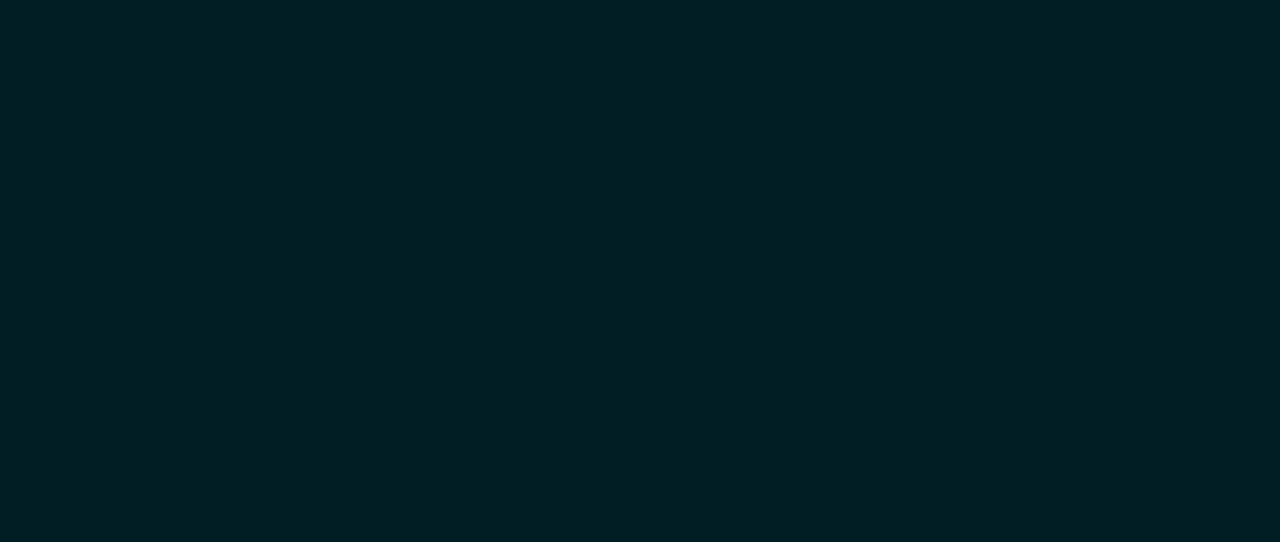
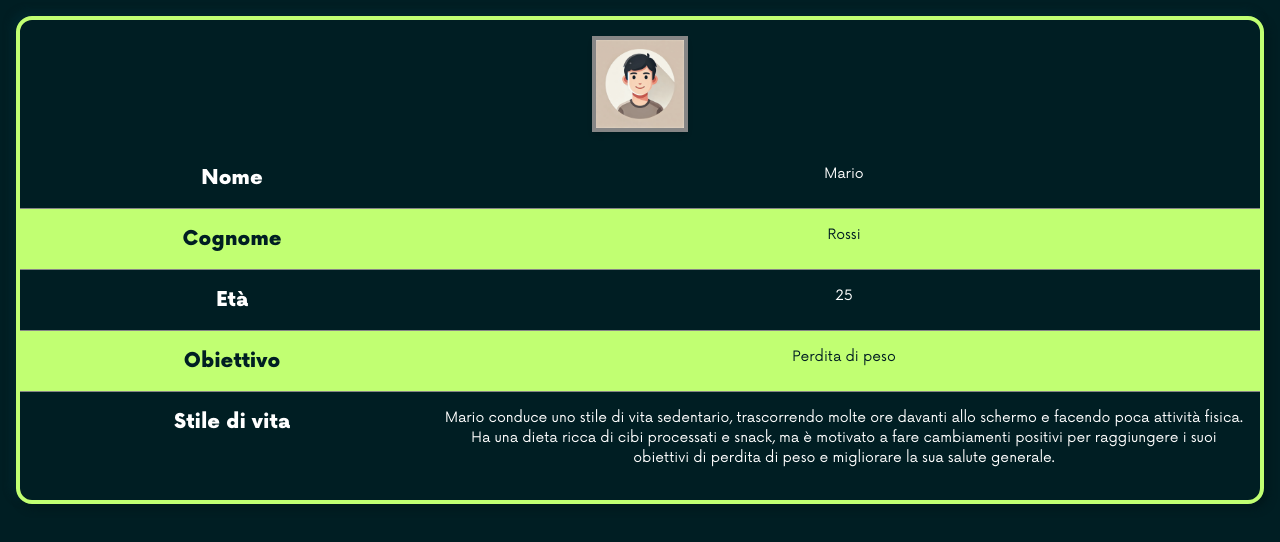
Before and after one commit to develhope/FS28-Team2-Project4, a React (Vite) app in the folder stayfit-app/: page /cardcliente in a window 1280 px wide. Before the commit this address had no page. Shown: the top 542 px of the page. Built offline with nearby package versions, Linux system fonts and the light colour scheme.

Commit message:
added CardCliente component

```diff
--- a/stayfit-app/src/App.jsx
+++ b/stayfit-app/src/App.jsx
@@ -1,7 +1,7 @@
 import { BrowserRouter as Router, Route, Routes } from 'react-router-dom';
 import Alimentazione from './MyComponents/Alimentazione';
-import Esercizio from './MyComponents/Esercizio';
 import './App.css';
+import { CardCliente } from './MyComponents/LandingPage/CardCliente';
 
 const App = () => {
   return (
@@ -9,7 +9,7 @@ const App = () => {
       <div className="container mx-auto p-4">
         <Routes>
           <Route path="/" element={<Alimentazione />} />
-          <Route path="/esercizio" element={<Esercizio />} />
+          <Route path="/cardcliente" element={<CardCliente />} />
         </Routes>
       </div>
     </Router>
--- /dev/null
+++ b/stayfit-app/src/MyComponents/LandingPage/CardCliente.jsx
@@ -0,0 +1,43 @@
+export function CardCliente() {
+    return (
+        <div className="flow-root rounded-2xl border-x-4 border-y-4 border-secondary-green py-4 shadow-[4px_4px_8px_#01181B,-4px_-4px_8px_#01282F]">
+            {/* Foto del Cliente */}
+            <div className="flex justify-center mb-4">
+                <img
+                    className="w-24 h-24 border-4 border-[#868686] shadow-md"
+                    src="/src/assets/img/avatar.webp"
+                    alt="Foto del cliente"
+                />
+            </div>
+
+            {/* Informazioni del Cliente */}
+            <dl className="divide-y divide-[#868686] text-sm">
+                <div className="grid grid-cols-1 gap-1 p-4 bg-[#001E23] sm:grid-cols-3 sm:gap-4">
+                    <dt className="font-extrabold text-xl text-white">Nome</dt>
+                    <dd className="text-white sm:col-span-2">Mario</dd>
+                </div>
+
+                <div className="grid grid-cols-1 gap-1 p-4 even:bg-secondary-green sm:grid-cols-3 sm:gap-4">
+                    <dt className="font-extrabold text-xl text-[#001E23]">Cognome</dt>
+                    <dd className="text-[#001E23] sm:col-span-2">Rossi</dd>
+                </div>
+
+                <div className="grid grid-cols-1 gap-1 p-4 even:bg-[#94B7BD] sm:grid-cols-3 sm:gap-4">
+                    <dt className="font-extrabold text-xl text-white">Età</dt>
+                    <dd className="text-white sm:col-span-2">25</dd>
+                </div>
+
+                <div className="grid grid-cols-1 gap-1 p-4 bg-secondary-green sm:grid-cols-3 sm:gap-4">
+                    <dt className="font-extrabold text-xl text-[#001E23]">Obiettivo</dt>
+                    <dd className="text-[#001E23] sm:col-span-2">Perdita di peso</dd>
+                </div>
+
+                <div className="grid grid-cols-1 gap-1 p-4 even:bg-[#94B7BD] sm:grid-cols-3 sm:gap-4">
+                    <dt className="font-extrabold text-xl text-white">Stile di vita</dt>
+                    <dd className="text-white sm:col-span-2">Mario conduce uno stile di vita sedentario, trascorrendo molte ore davanti allo schermo e facendo poca attività fisica. Ha una dieta ricca di cibi processati e snack, ma è motivato a fare cambiamenti positivi per raggiungere i suoi obiettivi di perdita di peso e migliorare la sua salute generale.
+                    </dd>
+                </div>
+            </dl>
+        </div>
+    );
+}
```
